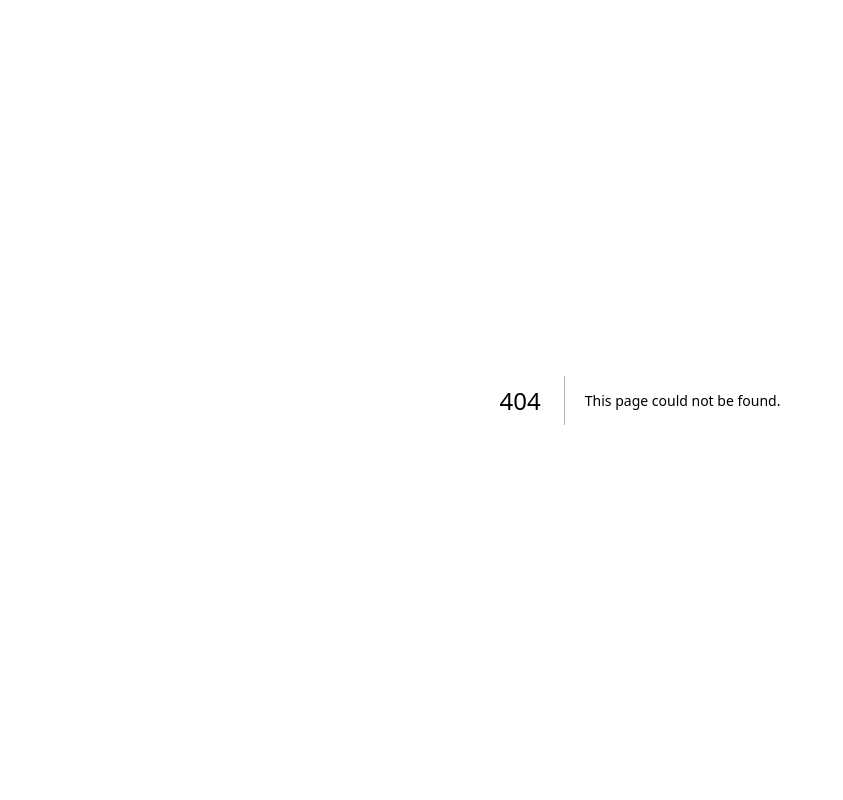
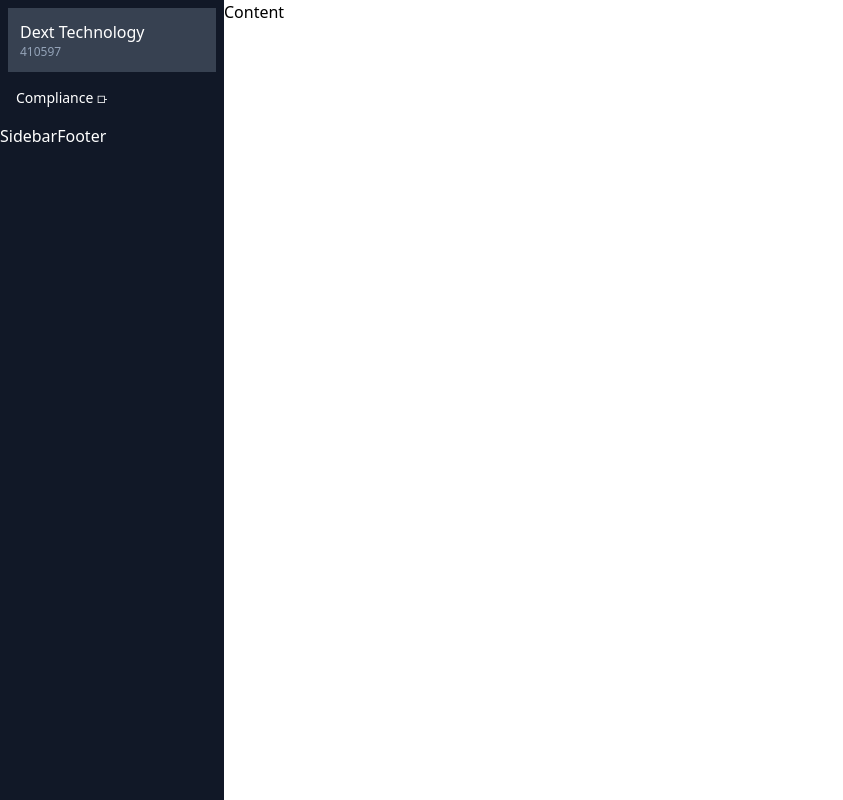
Before and after one commit to nkrumahthis/paystack-clone, a Next.js app: page /dashboard in a window 1280 px wide. Before the commit this address had no page. Shown: the whole page, without its empty margins (0-843 px from the left). Built offline with nearby package versions, Linux system fonts and the light colour scheme.

Commit message:
sidebar componenents skeleton

```diff
--- /dev/null
+++ b/components/Content.tsx
@@ -0,0 +1,9 @@
+import React from 'react'
+
+function Content() {
+    return (
+        <div>Content</div>
+    )
+}
+
+export default Content
--- /dev/null
+++ b/components/MenuDivider.tsx
@@ -0,0 +1,9 @@
+import React from 'react'
+
+function MenuDivider() {
+    return (
+        <div>MenuDivider</div>
+    )
+}
+
+export default MenuDivider
--- /dev/null
+++ b/components/MenuLink.tsx
@@ -0,0 +1,10 @@
+import React from 'react'
+
+function MenuLink(props: { chosen: boolean, label: string, logo: string }) {
+    let { chosen, label, logo } = props
+    return (
+        <h4 className='m-2 ml-2 p-2 text-sm'>{label} {logo}</h4>
+    )
+}
+
+export default MenuLink
--- /dev/null
+++ b/components/Sidebar.tsx
@@ -0,0 +1,16 @@
+import React from 'react'
+import SidebarUser from './SidebarUser'
+import SidebarContent from './SidebarContent'
+import SidebarFooter from './SidebarFooter'
+
+function Sidebar() {
+    return (
+        <div className="flex-initial bg-gray-900 w-56 text-white">
+            <SidebarUser />
+            <SidebarContent />
+            <SidebarFooter />
+        </div>
+    )
+}
+
+export default Sidebar
--- /dev/null
+++ b/components/SidebarContent.tsx
@@ -0,0 +1,12 @@
+import React from 'react'
+import MenuLink from './MenuLink'
+
+function SidebarContent() {
+    return (
+        <ul>
+            <li><MenuLink chosen={false} label="Compliance" logo="⟥" /></li>
+        </ul>
+    )
+}
+
+export default SidebarContent
--- /dev/null
+++ b/components/SidebarFooter.tsx
@@ -0,0 +1,9 @@
+import React from 'react'
+
+function SidebarFooter() {
+    return (
+        <div>SidebarFooter</div>
+    )
+}
+
+export default SidebarFooter
--- /dev/null
+++ b/components/SidebarUser.tsx
@@ -0,0 +1,10 @@
+import React from 'react'
+
+function SidebarUser() {
+    return (
+        <div className='m-2 bg-gray-700 p-3'><h3>Dext Technology</h3><p className='text-slate-400 text-xs'>410597</p></div>
+
+    )
+}
+
+export default SidebarUser
--- /dev/null
+++ b/pages/dashboard.tsx
@@ -0,0 +1,14 @@
+import React from 'react'
+import Sidebar from '../components/Sidebar'
+import Content from '../components/Content'
+
+function dashboard() {
+    return (
+        <div className="flex h-screen">
+            <Sidebar />
+            <Content />
+        </div >
+    )
+}
+
+export default dashboard
```
